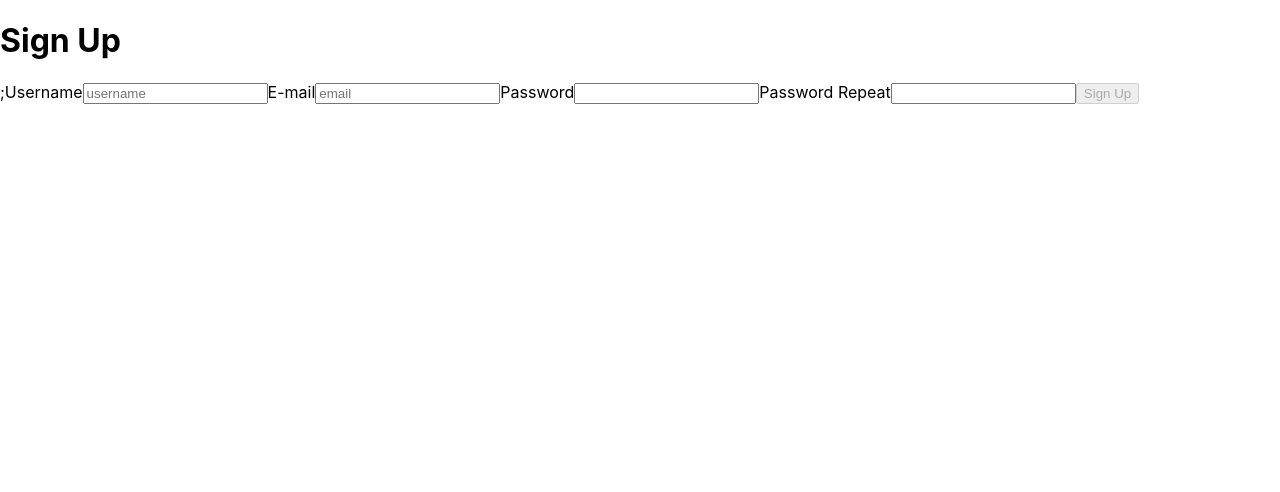
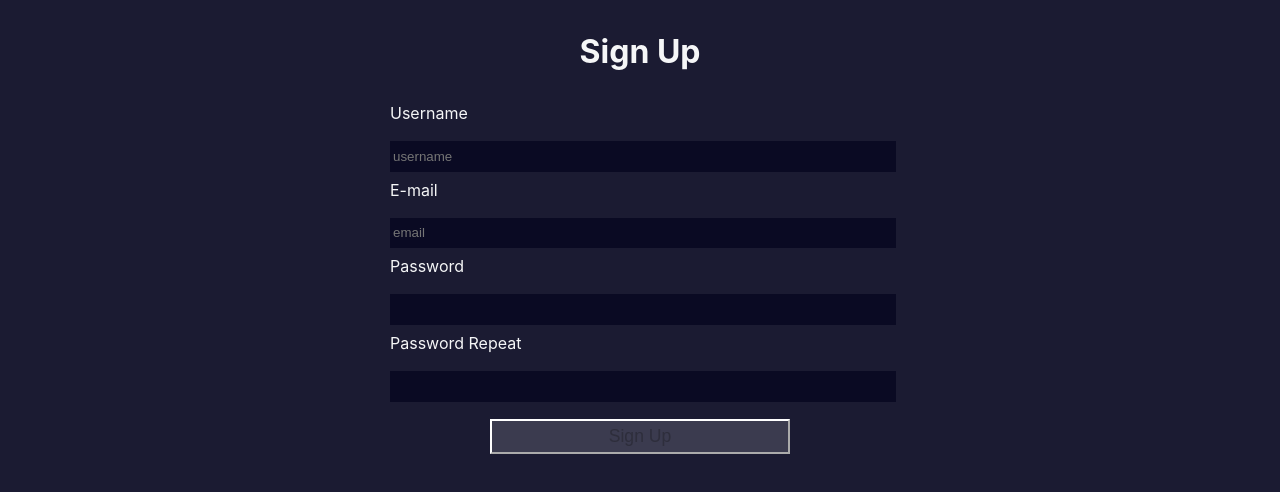
Before and after one commit to ferdamano/react-tdd-sandbox, a React (Create React App) app: page / in a window 1280 px wide. Shown: the top 492 px of the page. Built offline with nearby package versions, Linux system fonts and the light colour scheme.

Commit message:
styling + completion of signup form

```diff
--- a/package.json
+++ b/package.json
@@ -36,6 +36,5 @@
       "last 1 firefox version",
       "last 1 safari version"
     ]
-  },
-  "proxy": "http://localhost:8080"
+  }
 }
--- a/public/index.html
+++ b/public/index.html
@@ -3,6 +3,7 @@
   <head>
     <meta charset="utf-8" />
     <link rel="icon" href="%PUBLIC_URL%/favicon.ico" />
+    <link href="style.css" rel="stylesheet">
     <meta name="viewport" content="width=device-width, initial-scale=1" />
     <meta name="theme-color" content="#000000" />
     <meta
--- /dev/null
+++ b/public/style.css
@@ -0,0 +1,76 @@
+body {
+    width: 100%;
+    height: 100vh;
+    margin: 0;
+    background-color: #1b1b32;
+      color: #f5f6f7;
+    font-family: Tahoma;
+      font-size: 16px;
+  }
+
+  h1, p {
+    margin: 1em auto;
+    text-align: center;
+  }
+
+  form {
+    width: 60vw;
+      max-width: 500px;
+      min-width: 300px;
+      margin: 0 auto;
+    padding-bottom: 2em;
+  }
+
+  fieldset {
+    border: none;
+    padding: 2rem 0;
+    border-bottom: 3px solid #3b3b4f;
+  }
+
+  fieldset:last-of-type {
+    border-bottom: none;
+  }
+
+  label {
+    display: block;
+      margin: 0.5rem 0;
+  }
+
+  input,
+  textarea,
+  select {
+    margin: 10px 0 0 0;
+      width: 100%;
+    min-height: 2em;
+  }
+
+  input, textarea {
+    background-color: #0a0a23;
+    border: 1px solid #0a0a23;
+    color: #ffffff;
+  }
+
+  .inline {
+    width: unset;
+    margin: 0 0.5em 0 0;
+    vertical-align: middle;
+  }
+
+  [type="submit"] {
+    display: block;
+    width: 60%;
+    margin: 1em auto;
+    height: 2em;
+    font-size: 1.1rem;
+    background-color: #3b3b4f;
+    border-color: white;
+    min-width: 300px;
+  }
+
+  input[type="file"] {
+    padding: 1px 2px;
+  }
+
+  a {
+    color: #dfdfe2
+  }
--- a/src/pages/SignUpPage.js
+++ b/src/pages/SignUpPage.js
@@ -1,6 +1,5 @@
 import { Component } from "react";
-
-
+import axios from "axios";
 
 class SignUpPage extends Component {
     state = {
@@ -8,7 +7,8 @@ class SignUpPage extends Component {
         username: '',
         email: '',
         password: '',
-        value: ''
+        value: '',
+        loading: false
     };
 
     onChangeRepeat = (e) => {
@@ -28,7 +28,8 @@ class SignUpPage extends Component {
             email,
             password
         }
-        // axios.post("http://localhost:8080/api/1.0/users", body);
+        this.setState({loading: true});
+        // axios.post("/api/1.0/users", body);
         fetch("/api/1.0/users", {
             method: 'POST',
             headers: {
@@ -42,7 +43,7 @@ class SignUpPage extends Component {
         return(
             <div>
                 <form onSubmit={this.submit}>
-                    <h1 className="hello-world">Sign Up</h1>;
+                    <h1 className="hello-world">Sign Up</h1>
                     <label htmlFor="inputUsername">Username</label>
                     <input id="inputUsername" onChange={this.onChangeField} placeholder="username" type="text" name="username" />
                     <label htmlFor="inputEmail">E-mail</label>
@@ -51,7 +52,7 @@ class SignUpPage extends Component {
                     <input id="inputPassword" type="password" name="password" onChange={this.onChangeField}/>
                     <label htmlFor="repeatInputPassword">Password Repeat</label>
                     <input id="repeatInputPassword" type="password" onChange={this.onChangeRepeat}/>
-                    <button onClick={this.submit} disabled={this.state.disabled} type="submit">Sign Up</button>
+                    <button onClick={this.submit} disabled={ this.state.disabled || this.state.loading } type="submit">Sign Up</button>
                 </form>
             </div>
         );
```
Also changed, not shown: 2 other files (tests, documents, lock files or other folders).
